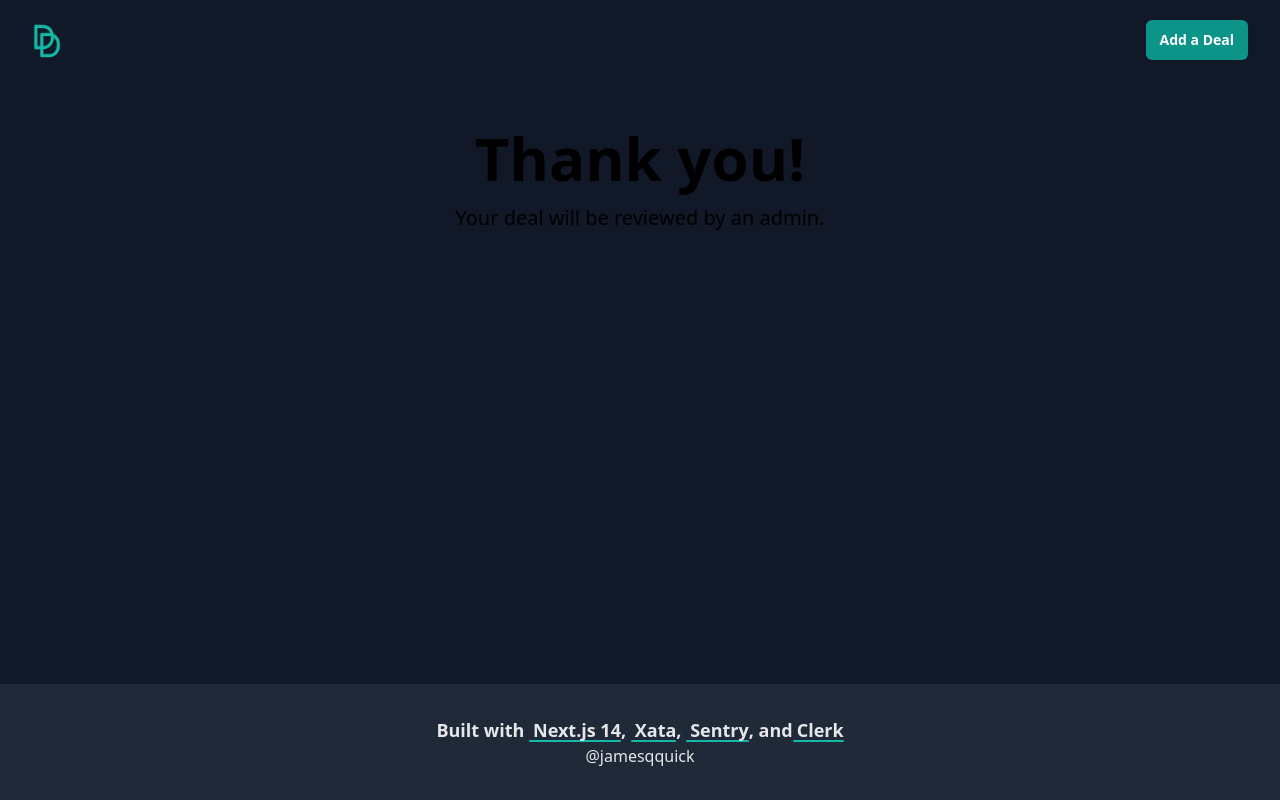
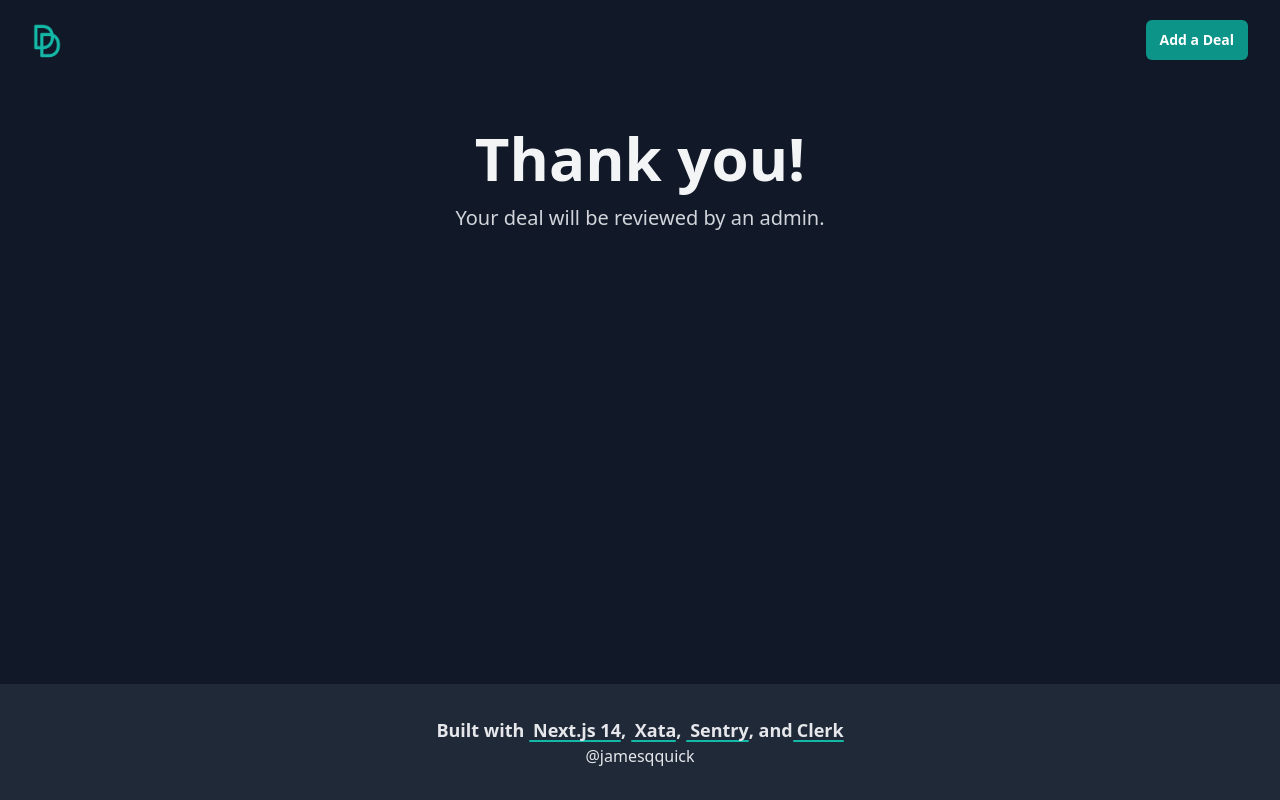
Before and after one commit to Learn-Build-Teach/deals-for-devs, a Next.js app: page /thank-you in a window 1280 px wide. Built offline with nearby package versions, Linux system fonts and the light colour scheme; no server answers.

Commit message:
Colors on thank you page

```diff
--- a/src/app/thank-you/page.tsx
+++ b/src/app/thank-you/page.tsx
@@ -3,8 +3,10 @@ import React from 'react';
 export default function AddDealPage() {
   return (
     <main className="">
-      <h1 className="text-6xl text-center font-bold mb-4">Thank you!</h1>
-      <p className="text-xl text-center">
+      <h1 className="text-6xl text-gray-100 text-center font-bold mb-4">
+        Thank you!
+      </h1>
+      <p className="text-xl text-center text-gray-300">
         Your deal will be reviewed by an admin.
       </p>
     </main>
```
